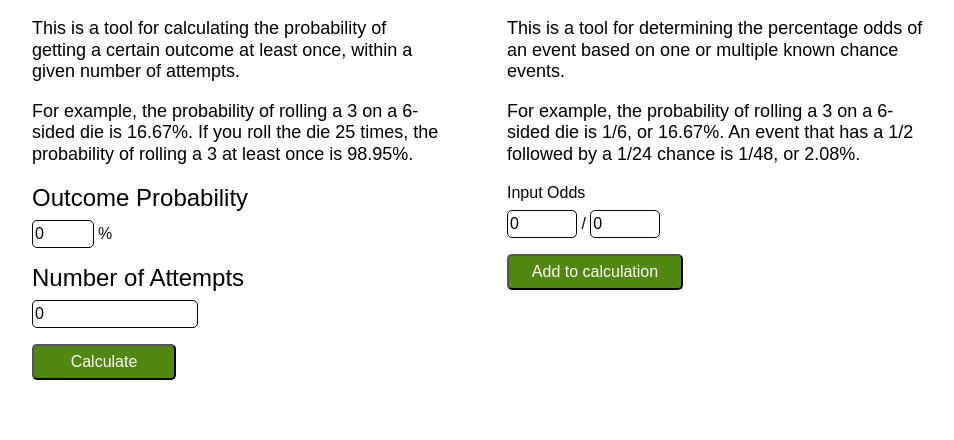
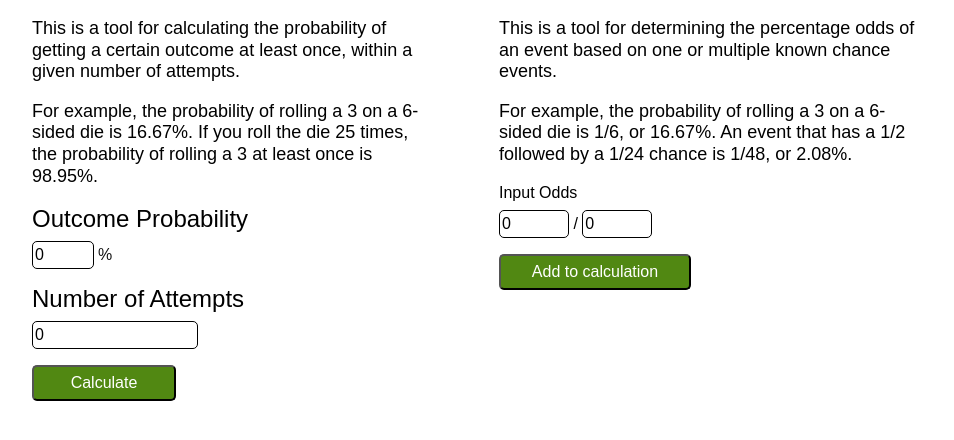
Before and after one commit to PeterBreen/probabilitycalc, a React (Create React App) app: page / in a window 1280 px wide. Shown: the top 440 px of the page, without its empty margins (160-1114 px from the left). Built offline with nearby package versions, Linux system fonts and the light colour scheme.

Commit message:
adds some spacing between buttons

```diff
--- a/src/DetermineCalc.css
+++ b/src/DetermineCalc.css
@@ -2,5 +2,8 @@
   width: 4rem;
 }
 .determine-output input[type=submit] {
-  width: 11rem;
+  width: 12rem;
 }
+form:last-child {
+  margin-top: 1rem;
+}
```
